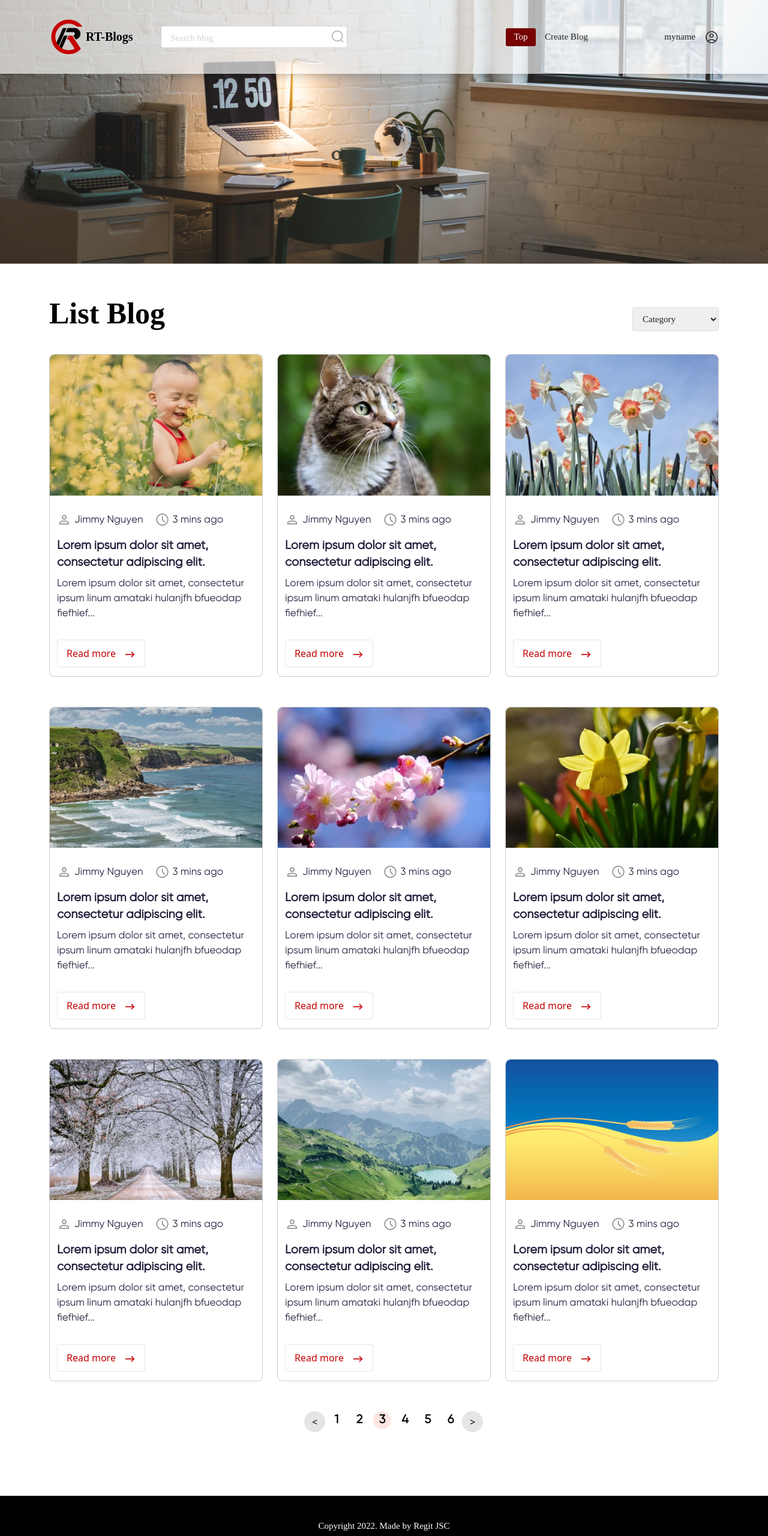
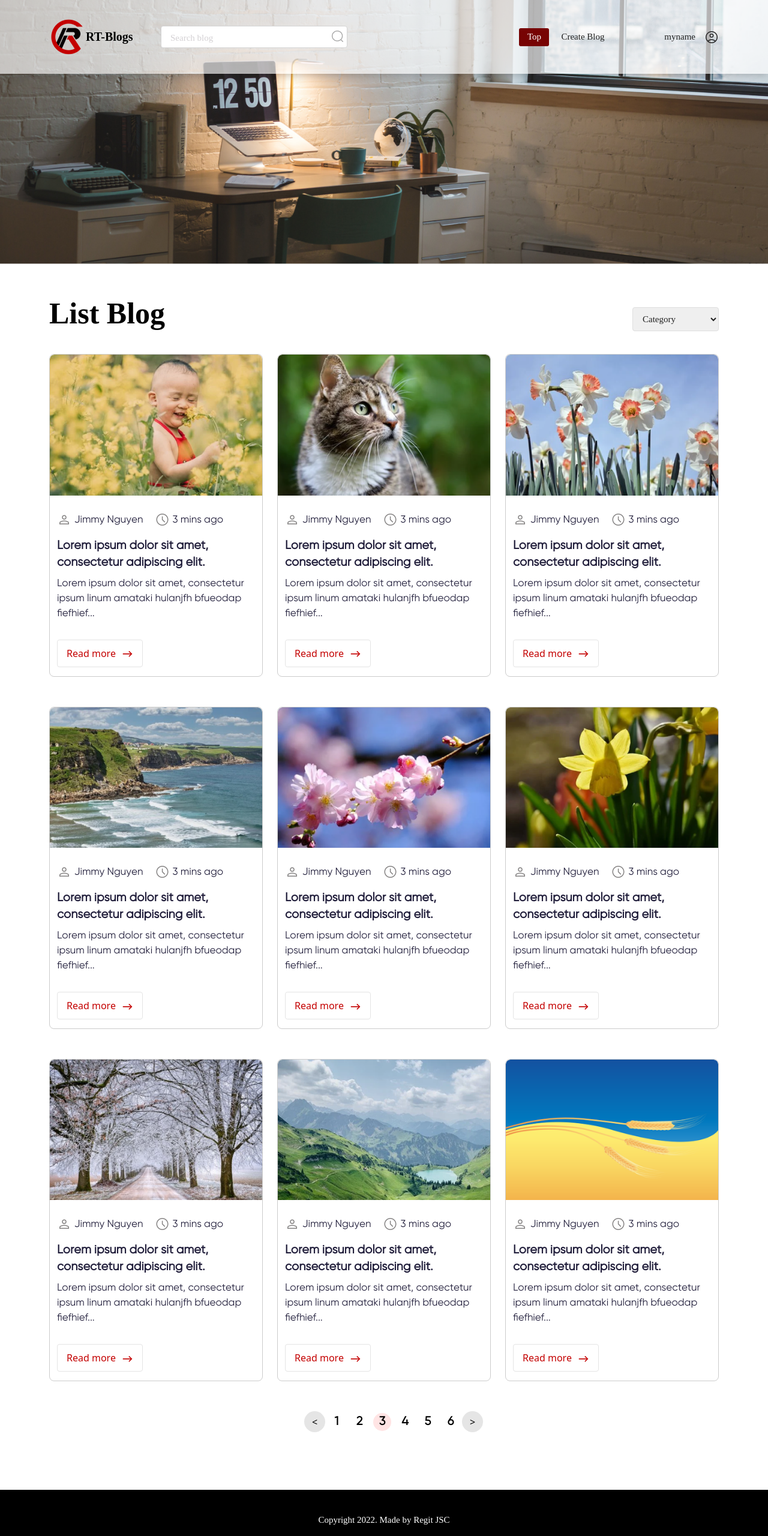
Before and after one commit to hieult-regittechnology/bootstrap-index, a website built with Vite: page index.html in a window 1280 px wide. Shown: the top 2560 px of the page at 60% size. Built offline with nearby package versions, Linux system fonts and the light colour scheme; a web font is replaced by a local one.

Commit message:
7th commit fix a lot

```diff
--- a/index.html
+++ b/index.html
@@ -82,7 +82,7 @@
         <!------------------------ Title Posts ---------------------------------->
         <section class="title-posts">
             <div class="container">
-            <div class="row d-flex justify-content-between">
+            <div class="row">
                 <div class="col-md-10 col-6 list-blog">
                     <h1 class="title-post">List Blog</h1>
                 </div>
@@ -304,9 +304,9 @@
                     </div>
                 </div>
                 <div class="row">
-                    <div class=" col-12 pagination-custom d-flex justify-content-center">
+                    <div class=" col-12 pagination-custom">
                         <div>
-                            <ul class="d-flex justify-content-center">
+                            <ul>
                                 <button class="next">&lt;</button>
                                 <li class="pagination-number"><a href="#">1</a></li>
                                 <li class="pagination-number"><a href="#">2</a></li>
--- a/scss/style.scss
+++ b/scss/style.scss
@@ -79,7 +79,7 @@ header {
                             width: 311px;
                             height: 37.5px;
                             border-radius: 4px;
-                            padding: 0 0 0 15px;
+                            padding: 0 30px 0 15px;
                         }
                         input::placeholder {
                             @include mainFontAndColor(15px, 500, #d4d1d4);
@@ -91,10 +91,11 @@ header {
                     }
                 }
                 .header-menu {
+                    margin: 0 0 0 35px;
                     @include flex;
                     @include mainFontAndColor(15px, 500, $color-2);
                     .header-menu-item {
-                        padding: 15px;
+                        padding:0 0 0 20px;
                     }
                     button {
                         background-color: #770303;
@@ -139,7 +140,10 @@ header {
         @include mobile {
             max-width: 350px;
         }
+        .row {
             .title-post {
+                @include flex;
+                justify-content: flex-start;
                 @include mainFontAndColor(50px, 700, $black);
                 @include mobile {
                     font-size: 30px;
@@ -159,6 +163,7 @@ header {
                 height: auto;
                 border: 1px solid #dedede;
                 border-radius: 4px;
+            }
         }
     }
 }
@@ -203,6 +208,7 @@ header {
                         @include postFontAndColor(17px, 400, 25px, $color-1);
                     }
                     button {
+                        @include flex;
                         background-color: $white;
                         color: $mainColor;
                         padding: 10px 15px;
@@ -227,11 +233,13 @@ header {
             }
         }
         .pagination-custom {
-            margin: 0 0 90px 0;
+            @include flex;
+            margin: 0 0 80px 0;
             @include mobile {
                 margin: 0 -15px 30px -15px;
             }
             ul {
+                @include flex;
                 list-style: none;
                 li {
                     @include flex;
```
Also changed, not shown: css/style.css, 1 other file. Lines whose indentation alone changed are shown as unchanged.
